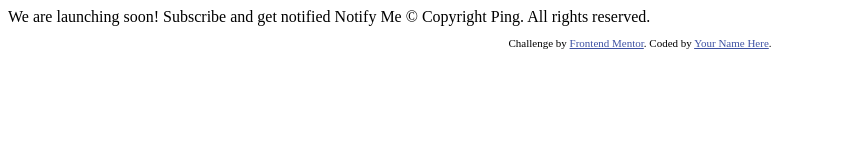
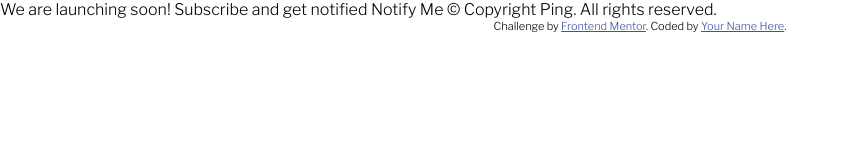
Before and after one commit to pedropfsf/ping-coming-soon-page-vanila, a plain HTML site: page src/index.html in a window 1280 px wide. Shown: the whole page, without its empty margins (0-847 px from the left). Drawn offline with nearby package versions, Linux system fonts and the light colour scheme.

Commit message:
:sparkles: feito o as configurações do projeto
- Configurado as cores

- Configurado a fonte

- Movido para uma pasta chamada "src"

```diff
--- a/index.html
+++ b/src/index.html
@@ -8,11 +8,15 @@
 
   <title>Frontend Mentor | Ping coming soon page</title>
 
-  <!-- Feel free to remove these styles or customise in your own stylesheet 👍 -->
-  <style>
-    .attribution { font-size: 11px; text-align: center; }
-    .attribution a { color: hsl(228, 45%, 44%); }
-  </style>
+  <link
+    href="style/globals.css"
+    rel="stylesheet"
+  />
+
+  <!-- Links Fonts -->
+  <link rel="preconnect" href="https://fonts.googleapis.com">
+  <link rel="preconnect" href="https://fonts.gstatic.com" crossorigin>
+  <link href="https://fonts.googleapis.com/css2?family=Libre+Franklin:wght@300;600;700&display=swap" rel="stylesheet">
 </head>
 <body>
 
--- /dev/null
+++ b/src/style/globals.css
@@ -0,0 +1,30 @@
+:root {
+    /* Primary Colors */
+    --blue: hsl(223, 87%, 63%);
+
+    /* Secondary Colors */
+    --pale-blue: hsl(223, 100%, 88%);
+    --light-red: hsl(354, 100%, 66%);
+
+    /* Neutral */
+    --gray: hsl(0, 0%, 59%);
+    --very-dark-blue: hsl(209, 33%, 12%);
+}
+
+* {
+    margin: 0;
+    padding: 0;
+
+    box-sizing: border-box;
+
+    font-family: "Libre Franklin", Helvetica, sans-serif;
+}
+
+.attribution {
+    font-size: 11px;
+
+    text-align: center;
+}
+.attribution a {
+    color: hsl(228, 45%, 44%)
+}
```
